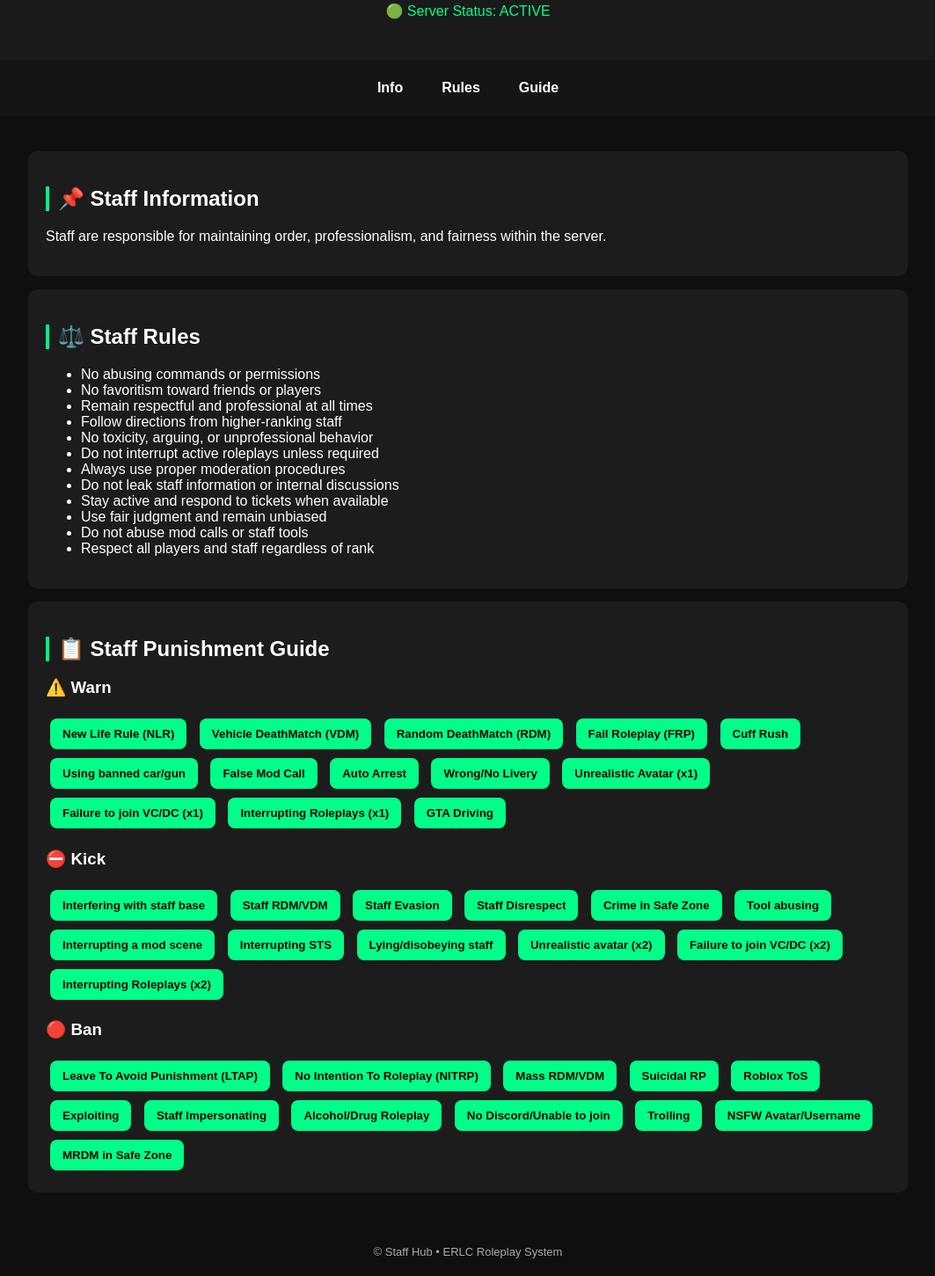
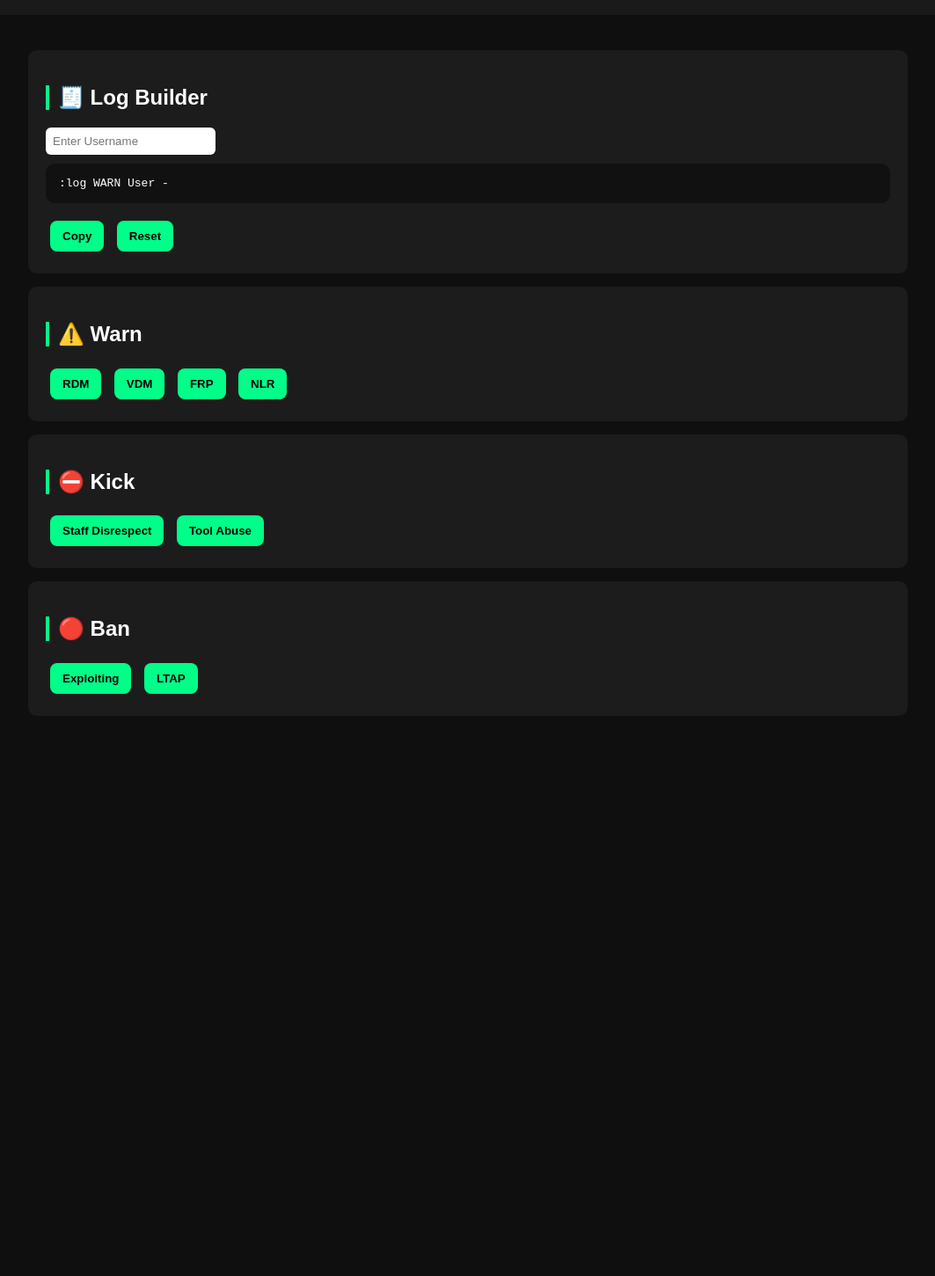
Before and after one commit to mykahdavidsheppard-max/staff-hub, a plain HTML site: page index.html in a window 1280 px wide. Shown: the part 88-1539 px from the top of the page at 88% size, without its empty margins (108-1171 px from the left). After the commit the page ends 942 px from the top, so only its background shows below. Drawn offline with Linux system fonts and the light colour scheme.

Commit message:
Update index.html

```diff
--- a/index.html
+++ b/index.html
@@ -6,93 +6,46 @@
 <title>Staff Hub</title>
 
 <style>
-body{
-    margin:0;
-    font-family:Arial, sans-serif;
-    background:#0f0f0f;
-    color:white;
-}
-
-header{
-    background:#1a1a1a;
-    padding:30px;
-    text-align:center;
-}
-
+body{margin:0;font-family:Arial,sans-serif;background:#0f0f0f;color:white;}
+header{background:#1a1a1a;padding:30px;text-align:center;}
 h1{margin:0;font-size:40px;}
-
-nav{
-    display:flex;
-    justify-content:center;
-    gap:20px;
-    background:#151515;
-    padding:15px;
-    position:sticky;
-    top:0;
-}
-
-nav a{
-    color:white;
-    text-decoration:none;
-    font-weight:bold;
-    padding:8px 12px;
-    border-radius:6px;
-}
-
-nav a:hover{
-    background:#00ff88;
-    color:black;
-}
-
-.container{
-    max-width:1000px;
-    margin:auto;
-    padding:25px;
-}
-
-.card{
-    background:#1c1c1c;
-    padding:20px;
-    margin:15px 0;
-    border-radius:10px;
-}
-
-h2{
-    border-left:4px solid #00ff88;
-    padding-left:10px;
-}
-
-.status-open{color:#00ff88;}
-
-.button{
-    display:inline-block;
-    padding:10px 14px;
-    margin:5px;
-    background:#00ff88;
-    color:black;
-    font-weight:bold;
-    border:none;
-    border-radius:8px;
-    cursor:pointer;
-}
-
-.button:hover{
-    background:#00cc6a;
-}
-
-footer{
-    text-align:center;
-    padding:20px;
-    color:#aaa;
-    font-size:13px;
-}
+.container{max-width:1000px;margin:auto;padding:25px;}
+.card{background:#1c1c1c;padding:20px;margin:15px 0;border-radius:10px;}
+h2{border-left:4px solid #00ff88;padding-left:10px;}
+.button{display:inline-block;padding:10px 14px;margin:5px;background:#00ff88;color:black;font-weight:bold;border:none;border-radius:8px;cursor:pointer;}
+.button:hover{background:#00cc6a;}
+.output{background:#111;padding:15px;border-radius:10px;margin-bottom:15px;font-family:monospace;}
 </style>
 
 <script>
-function copyLog(type, user, reason){
-    const text = `:log ${type.toUpperCase()} ${user} - ${reason}`;
+let reasons = [];
+let severity = "warn";
+
+function addReason(type, reason){
+    reasons.push(reason);
+
+    if(type === "ban") severity = "ban";
+    else if(type === "kick" && severity !== "ban") severity = "kick";
+
+    updateOutput();
+}
+
+function updateOutput(){
+    let user = document.getElementById("user").value || "User";
+    let text = `:log ${severity.toUpperCase()} ${user} - ${reasons.join(", ")}`;
+    document.getElementById("output").innerText = text;
+}
+
+function copyLog(){
+    let text = document.getElementById("output").innerText;
     navigator.clipboard.writeText(text);
     alert("Copied: " + text);
+}
+
+function resetLog(){
+    reasons = [];
+    severity = "warn";
+    updateOutput();
 }
 </script>
 
@@ -101,93 +54,39 @@ function copyLog(type, user, reason){
 
 <header>
     <h1>Staff Hub</h1>
-    <p class="status-open">🟢 Server Status: ACTIVE</p>
 </header>
-
-<nav>
-    <a href="#info">Info</a>
-    <a href="#rules">Rules</a>
-    <a href="#guide">Guide</a>
-</nav>
 
 <div class="container">
 
-    <div id="info" class="card">
-        <h2>📌 Staff Information</h2>
-        <p>Staff are responsible for maintaining order, professionalism, and fairness within the server.</p>
-    </div>
+<div class="card">
+<h2>🧾 Log Builder</h2>
+<input id="user" placeholder="Enter Username" style="padding:8px;border-radius:6px;border:none;margin-bottom:10px;">
+<div id="output" class="output">:log WARN User - </div>
+<button class="button" onclick="copyLog()">Copy</button>
+<button class="button" onclick="resetLog()">Reset</button>
+</div>
 
-    <div id="rules" class="card">
-        <h2>⚖️ Staff Rules</h2>
-        <ul>
-            <li>No abusing commands or permissions</li>
-            <li>No favoritism toward friends or players</li>
-            <li>Remain respectful and professional at all times</li>
-            <li>Follow directions from higher-ranking staff</li>
-            <li>No toxicity, arguing, or unprofessional behavior</li>
-            <li>Do not interrupt active roleplays unless required</li>
-            <li>Always use proper moderation procedures</li>
-            <li>Do not leak staff information or internal discussions</li>
-            <li>Stay active and respond to tickets when available</li>
-            <li>Use fair judgment and remain unbiased</li>
-            <li>Do not abuse mod calls or staff tools</li>
-            <li>Respect all players and staff regardless of rank</li>
-        </ul>
-    </div>
+<div class="card">
+<h2>⚠️ Warn</h2>
+<button class="button" onclick="addReason('warn','RDM')">RDM</button>
+<button class="button" onclick="addReason('warn','VDM')">VDM</button>
+<button class="button" onclick="addReason('warn','FRP')">FRP</button>
+<button class="button" onclick="addReason('warn','NLR')">NLR</button>
+</div>
 
-    <div id="guide" class="card">
-        <h2>📋 Staff Punishment Guide</h2>
+<div class="card">
+<h2>⛔ Kick</h2>
+<button class="button" onclick="addReason('kick','Staff Disrespect')">Staff Disrespect</button>
+<button class="button" onclick="addReason('kick','Tool Abuse')">Tool Abuse</button>
+</div>
 
-        <h3>⚠️ Warn</h3>
-        <button class="button" onclick="copyLog('warn','User','New Life Rule (NLR)')">New Life Rule (NLR)</button>
-        <button class="button" onclick="copyLog('warn','User','Vehicle DeathMatch (VDM)')">Vehicle DeathMatch (VDM)</button>
-        <button class="button" onclick="copyLog('warn','User','Random DeathMatch (RDM)')">Random DeathMatch (RDM)</button>
-        <button class="button" onclick="copyLog('warn','User','Fail Roleplay (FRP)')">Fail Roleplay (FRP)</button>
-        <button class="button" onclick="copyLog('warn','User','Cuff Rush')">Cuff Rush</button>
-        <button class="button" onclick="copyLog('warn','User','Using Banned Car/Gun')">Using banned car/gun</button>
-        <button class="button" onclick="copyLog('warn','User','False Mod Call')">False Mod Call</button>
-        <button class="button" onclick="copyLog('warn','User','Auto Arrest')">Auto Arrest</button>
-        <button class="button" onclick="copyLog('warn','User','Wrong/No Livery')">Wrong/No Livery</button>
-        <button class="button" onclick="copyLog('warn','User','Unrealistic Avatar x1')">Unrealistic Avatar (x1)</button>
-        <button class="button" onclick="copyLog('warn','User','Failure to join VC/DC x1')">Failure to join VC/DC (x1)</button>
-        <button class="button" onclick="copyLog('warn','User','Interrupting RP x1')">Interrupting Roleplays (x1)</button>
-        <button class="button" onclick="copyLog('warn','User','GTA Driving')">GTA Driving</button>
-
-        <h3>⛔ Kick</h3>
-        <button class="button" onclick="copyLog('kick','User','Interfering with Staff Base')">Interfering with staff base</button>
-        <button class="button" onclick="copyLog('kick','User','Staff RDM/VDM')">Staff RDM/VDM</button>
-        <button class="button" onclick="copyLog('kick','User','Staff Evasion')">Staff Evasion</button>
-        <button class="button" onclick="copyLog('kick','User','Staff Disrespect')">Staff Disrespect</button>
-        <button class="button" onclick="copyLog('kick','User','Crime in Safe Zone')">Crime in Safe Zone</button>
-        <button class="button" onclick="copyLog('kick','User','Tool Abuse')">Tool abusing</button>
-        <button class="button" onclick="copyLog('kick','User','Interrupting Mod Scene')">Interrupting a mod scene</button>
-        <button class="button" onclick="copyLog('kick','User','Interrupting STS')">Interrupting STS</button>
-        <button class="button" onclick="copyLog('kick','User','Lying to Staff')">Lying/disobeying staff</button>
-        <button class="button" onclick="copyLog('kick','User','Unrealistic Avatar x2')">Unrealistic avatar (x2)</button>
-        <button class="button" onclick="copyLog('kick','User','Failure to join VC/DC x2')">Failure to join VC/DC (x2)</button>
-        <button class="button" onclick="copyLog('kick','User','Interrupting RP x2')">Interrupting Roleplays (x2)</button>
-
-        <h3>🔴 Ban</h3>
-        <button class="button" onclick="copyLog('ban','User','LTAP')">Leave To Avoid Punishment (LTAP)</button>
-        <button class="button" onclick="copyLog('ban','User','NITRP')">No Intention To Roleplay (NITRP)</button>
-        <button class="button" onclick="copyLog('ban','User','Mass RDM/VDM')">Mass RDM/VDM</button>
-        <button class="button" onclick="copyLog('ban','User','Suicidal RP')">Suicidal RP</button>
-        <button class="button" onclick="copyLog('ban','User','Roblox ToS')">Roblox ToS</button>
-        <button class="button" onclick="copyLog('ban','User','Exploiting')">Exploiting</button>
-        <button class="button" onclick="copyLog('ban','User','Staff Impersonating')">Staff Impersonating</button>
-        <button class="button" onclick="copyLog('ban','User','Alcohol/Drug RP')">Alcohol/Drug Roleplay</button>
-        <button class="button" onclick="copyLog('ban','User','No Discord')">No Discord/Unable to join</button>
-        <button class="button" onclick="copyLog('ban','User','Trolling')">Trolling</button>
-        <button class="button" onclick="copyLog('ban','User','NSFW')">NSFW Avatar/Username</button>
-        <button class="button" onclick="copyLog('ban','User','MRDM Safe Zone')">MRDM in Safe Zone</button>
-
-    </div>
+<div class="card">
+<h2>🔴 Ban</h2>
+<button class="button" onclick="addReason('ban','Exploiting')">Exploiting</button>
+<button class="button" onclick="addReason('ban','LTAP')">LTAP</button>
+</div>
 
 </div>
 
-<footer>
-    © Staff Hub • ERLC Roleplay System
-</footer>
-
 </body>
 </html>
```
